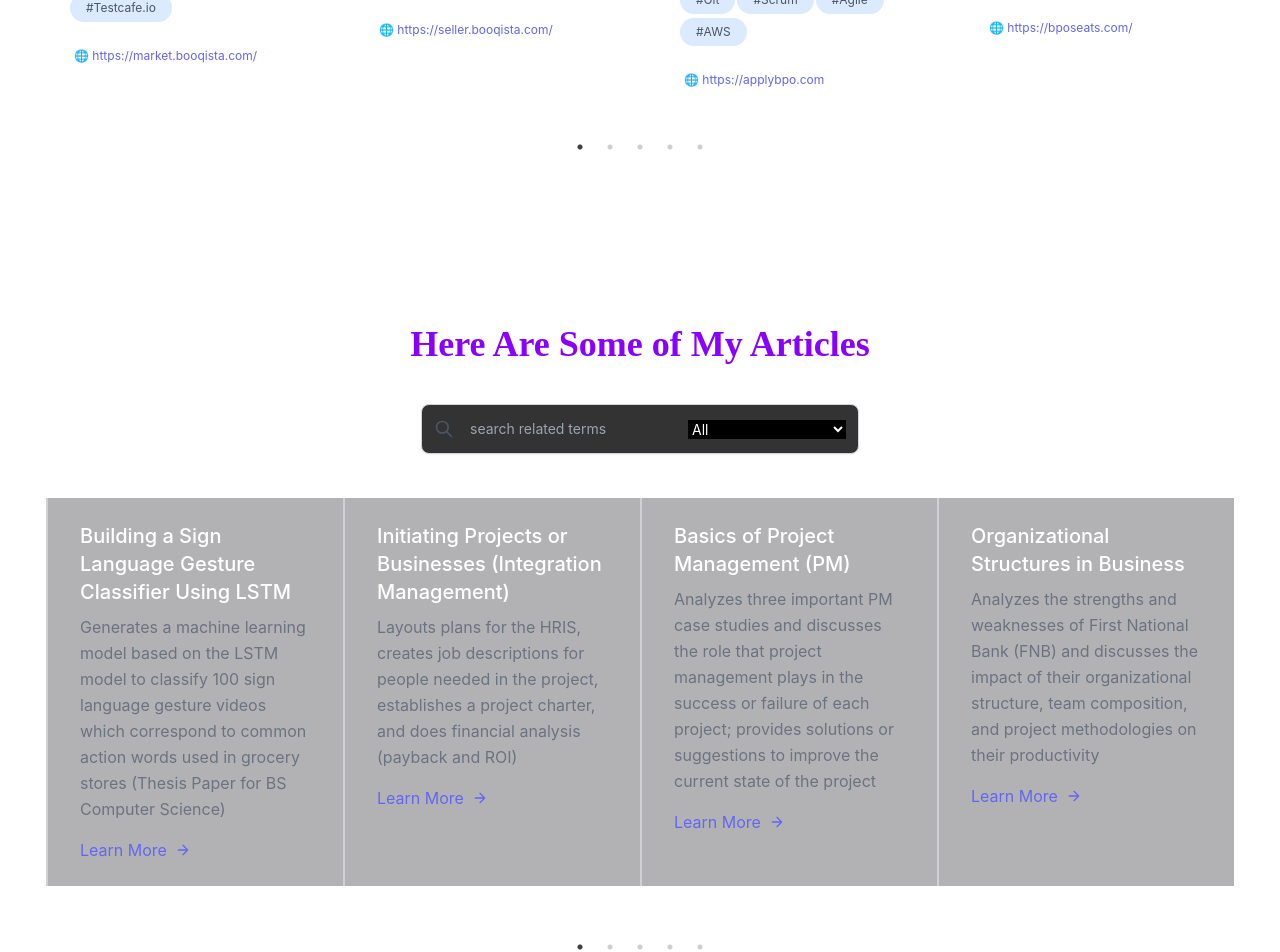
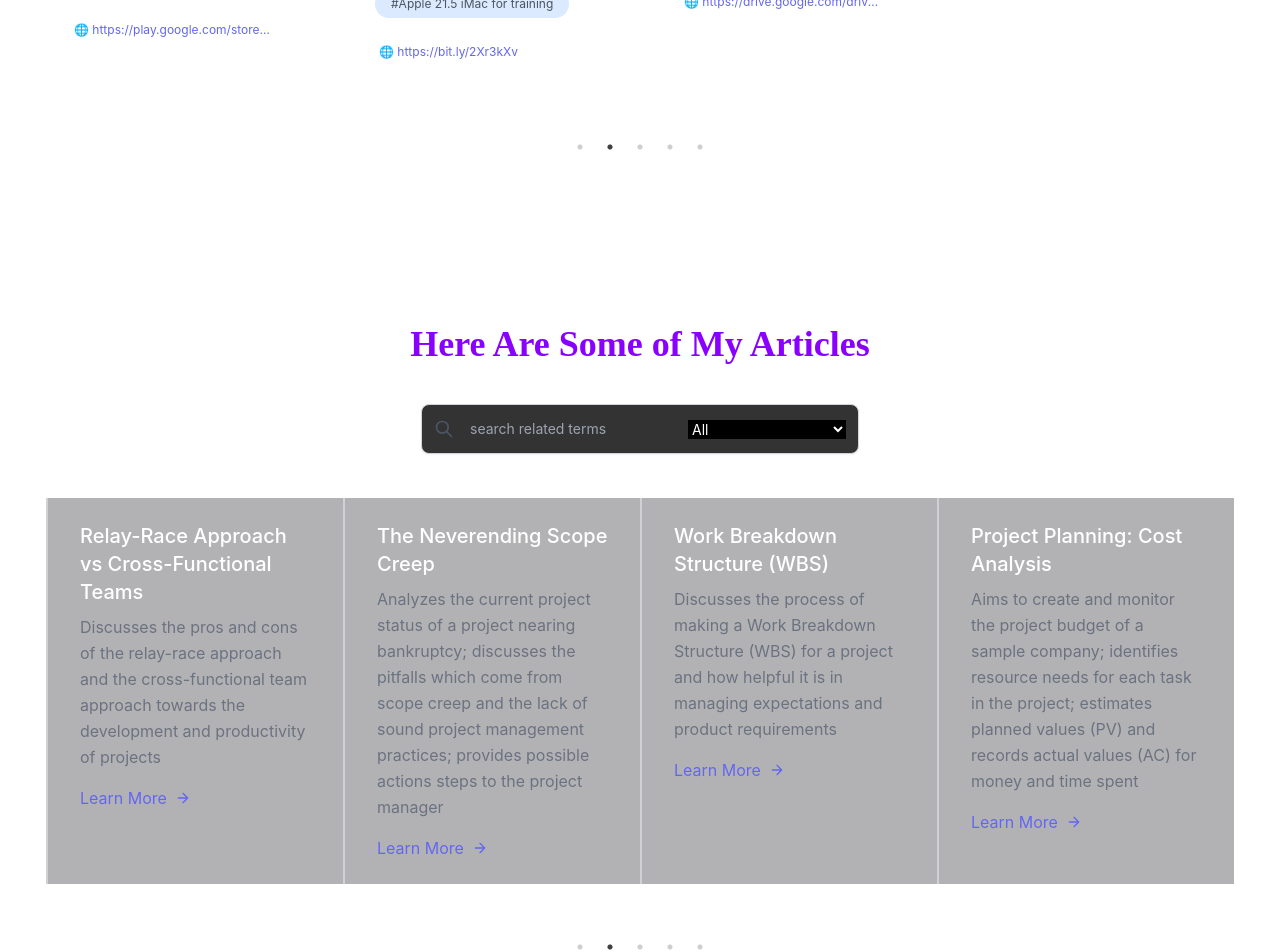
Before and after one commit to pama-arniel/portfolio, a Vue app: page / in a window 1280 px wide. Shown: the part 3440-4392 px from the top of the page. Built offline with nearby package versions, Linux system fonts and the light colour scheme; what particles.vue would draw is missing.

Commit message:
Fix import name for 'Carousel.vue' and add autoplay option

```diff
--- a/src/components/Carousel.vue
+++ b/src/components/Carousel.vue
@@ -33,7 +33,7 @@
     </div>
     <div v-else-if="currNumOfGroups > 0">
       <div v-if="refString == 'projects'">
-        <VueSlickCarousel :arrows="true" :dots="true">
+        <VueSlickCarousel :arrows="true" :dots="true" :autoplay="true">
           <div
             v-for="i in numOfProjectsGroups"
             :key="'project-group-' + i"
@@ -46,7 +46,7 @@
         </VueSlickCarousel>
       </div>
       <div v-else-if="refString == 'articles'">
-        <VueSlickCarousel :arrows="true" :dots="true">
+        <VueSlickCarousel :arrows="true" :dots="true" :autoplay="true">
           <div
             v-for="i in numOfArticlesGroups"
             :key="'article-group-' + i"
@@ -75,7 +75,7 @@ import 'vue-slick-carousel/dist/vue-slick-carousel.css'
 import 'vue-slick-carousel/dist/vue-slick-carousel-theme.css'
 
 export default {
-  name: 'ImprovedCarousel',
+  name: 'Carousel',
   props: {
     // added to class names to distinguish the carousel section
     refString: {
```
